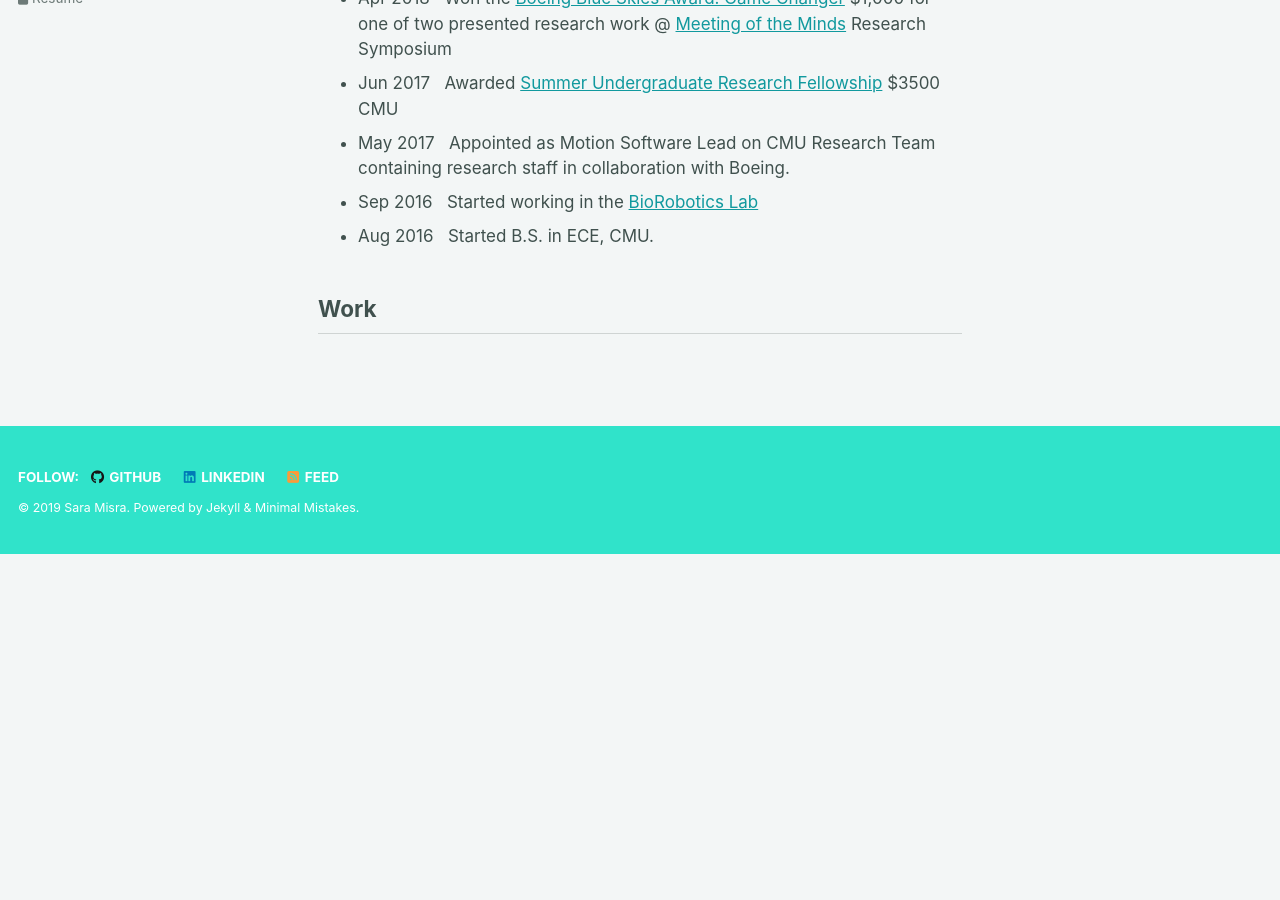
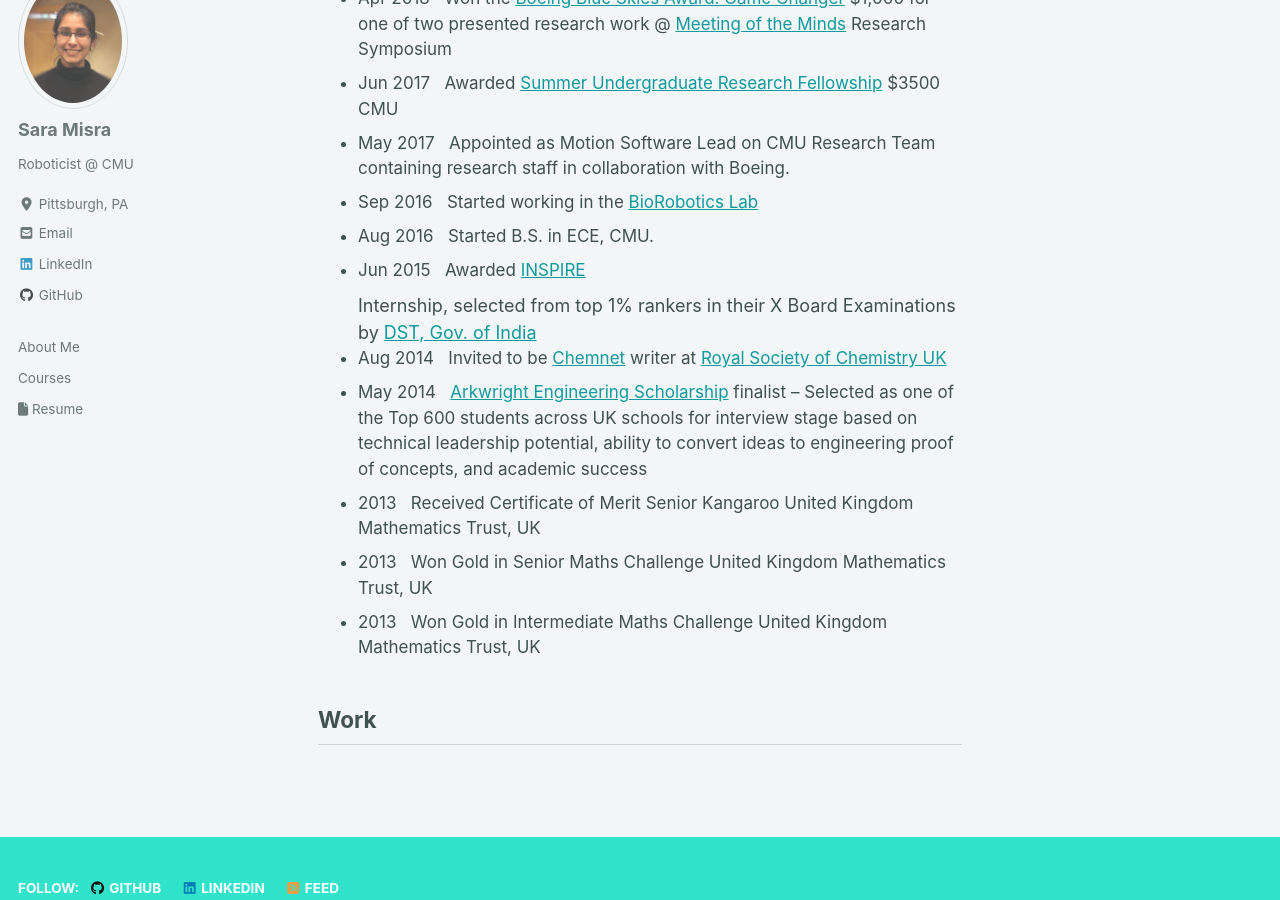
Before and after one commit to saram1sra/saram1sra.github.io, a Jekyll site: the page built from index.html, in a window 1280 px wide and 900 px high, scrolled down 742 px. Built offline with Jekyll 4.4.1, drawn with Linux system fonts in a browser that asks for light colours; cached includes are drawn as plain includes; nearby versions of some CDN libraries; the list of posts is cut into pages by our own code; before the commit the page ends 1296 px from its top, so only the background shows below that.

Commit message:
finished highlights

```diff
--- a/index.html
+++ b/index.html
@@ -27,6 +27,14 @@
     <li style="font-size:17px">May 2017 &nbsp Appointed as Motion Software Lead on CMU Research Team containing research staff in collaboration with Boeing.</li>
     <li style="font-size:17px">Sep 2016 &nbsp Started working in the <a href="http://biorobotics.ri.cmu.edu/">BioRobotics Lab</a></li>
     <li style="font-size:17px">Aug 2016 &nbsp Started B.S. in ECE, CMU.</li>
+    <li style="font-size:17px">Jun 2015 &nbsp Awarded <a href="http://online-inspire.gov.in/Account/INSPIREProgramme">INSPIRE</a></li> Internship, selected from top 1% rankers in their X Board Examinations by <a href="dst.gov.in">DST, Gov. of India</a>
+    <li style="font-size:17px">Aug 2014 &nbsp Invited to be <a href="http://my.rsc.org/home">Chemnet</a> writer at <a href="https://www.rsc.org/">Royal Society of Chemistry UK</a> </li>
+    <li style="font-size:17px">May 2014 &nbsp <a href="http://www.arkwright.org.uk/">Arkwright Engineering Scholarship</a> finalist – Selected as one of the Top 600 students across UK schools for interview stage based on technical
+        leadership potential, ability to convert ideas to engineering proof of concepts, and academic success</li>
+    <li style="font-size:17px">2013 &nbsp Received Certificate of Merit Senior Kangaroo United Kingdom Mathematics Trust, UK</li>
+    <li style="font-size:17px">2013 &nbsp Won Gold in Senior Maths Challenge United Kingdom Mathematics Trust, UK</li>
+    <li style="font-size:17px">2013 &nbsp Won Gold in Intermediate Maths Challenge United Kingdom Mathematics Trust, UK</li>
+
 </ul>
 </div>
 
```
